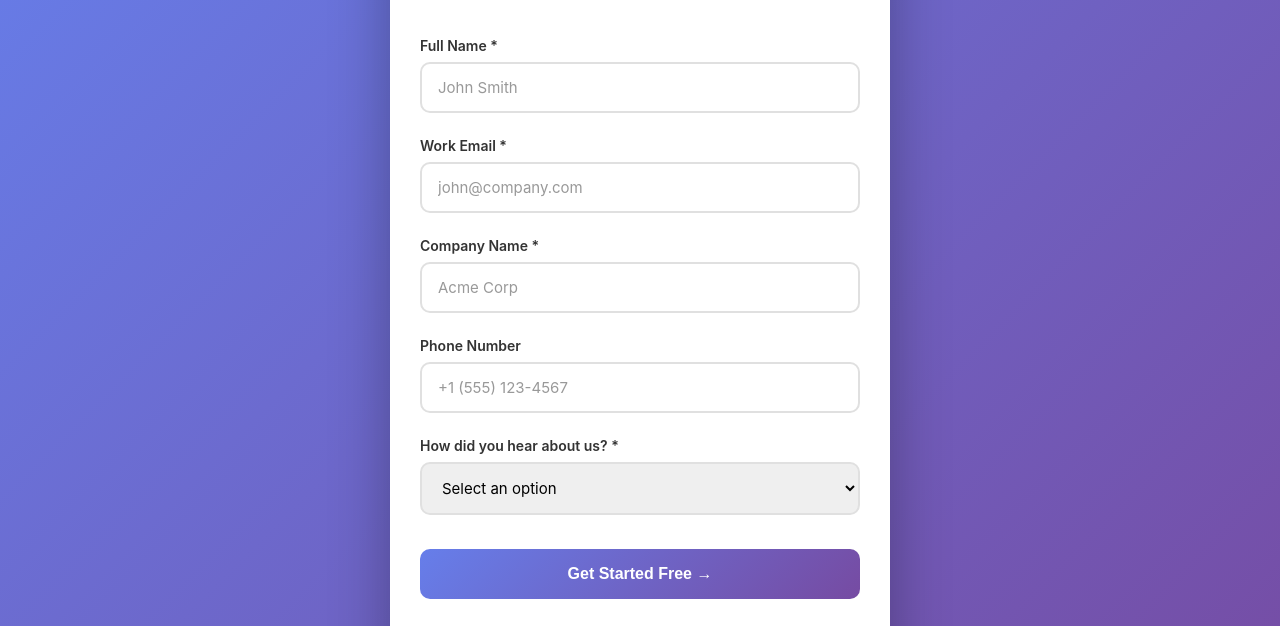
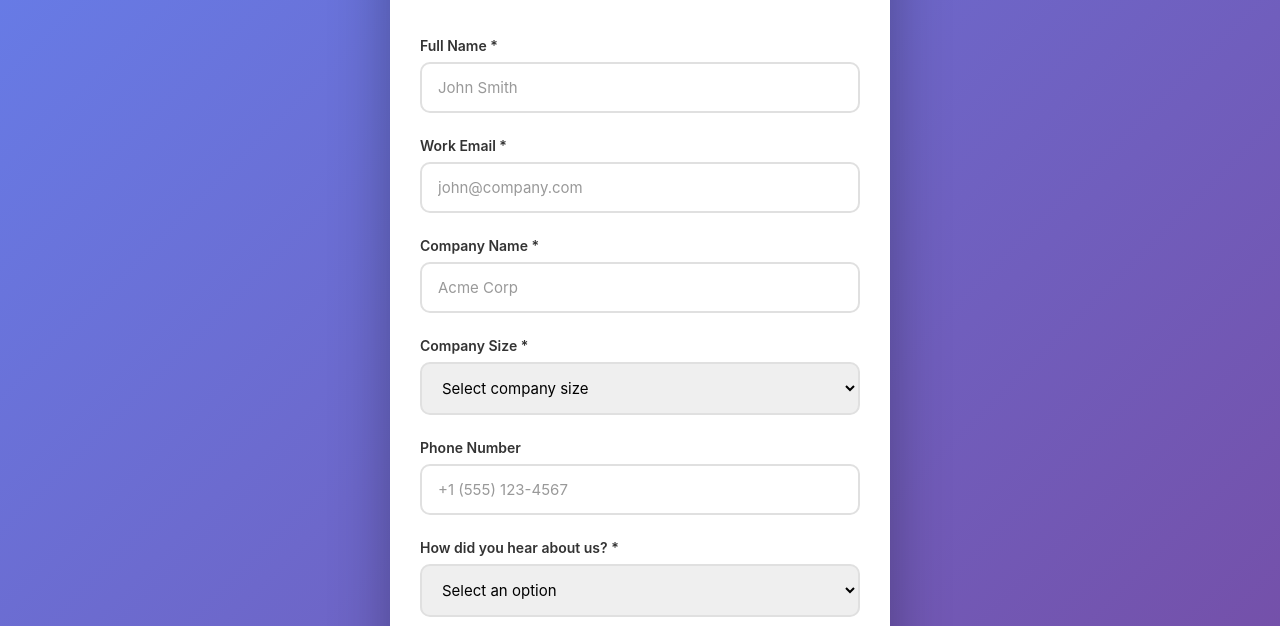
Before and after one commit to tessvirtualpro-VA/lead-capture-demo, a plain HTML site: page index.html in a window 1280 px wide. Shown: the part 152-778 px from the top of the page. Drawn offline with Linux system fonts and the light colour scheme.

Commit message:
Update index.html

```diff
--- a/index.html
+++ b/index.html
@@ -219,6 +219,19 @@
                 </div>
 
                 <div class="form-group">
+                    <label for="company_size">Company Size *</label>
+                    <select id="company_size" name="company_size" required>
+                        <option value="">Select company size</option>
+                        <option value="1-10">1-10 employees</option>
+                        <option value="11-50">11-50 employees</option>
+                        <option value="51-200">51-200 employees</option>
+                        <option value="201-500">201-500 employees</option>
+                        <option value="501-1000">501-1000 employees</option>
+                        <option value="1000+">1000+ employees</option>
+                    </select>
+                </div>
+
+                <div class="form-group">
                     <label for="phone">Phone Number</label>
                     <input type="tel" id="phone" name="phone" placeholder="+1 (555) 123-4567">
                 </div>
```
